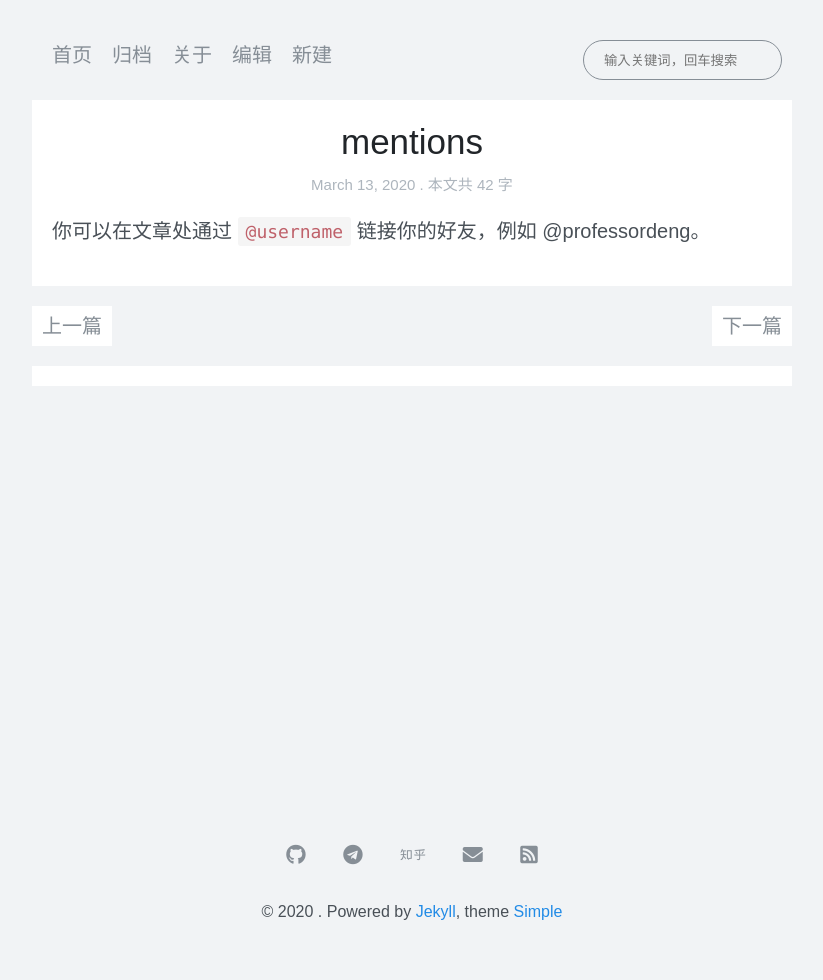
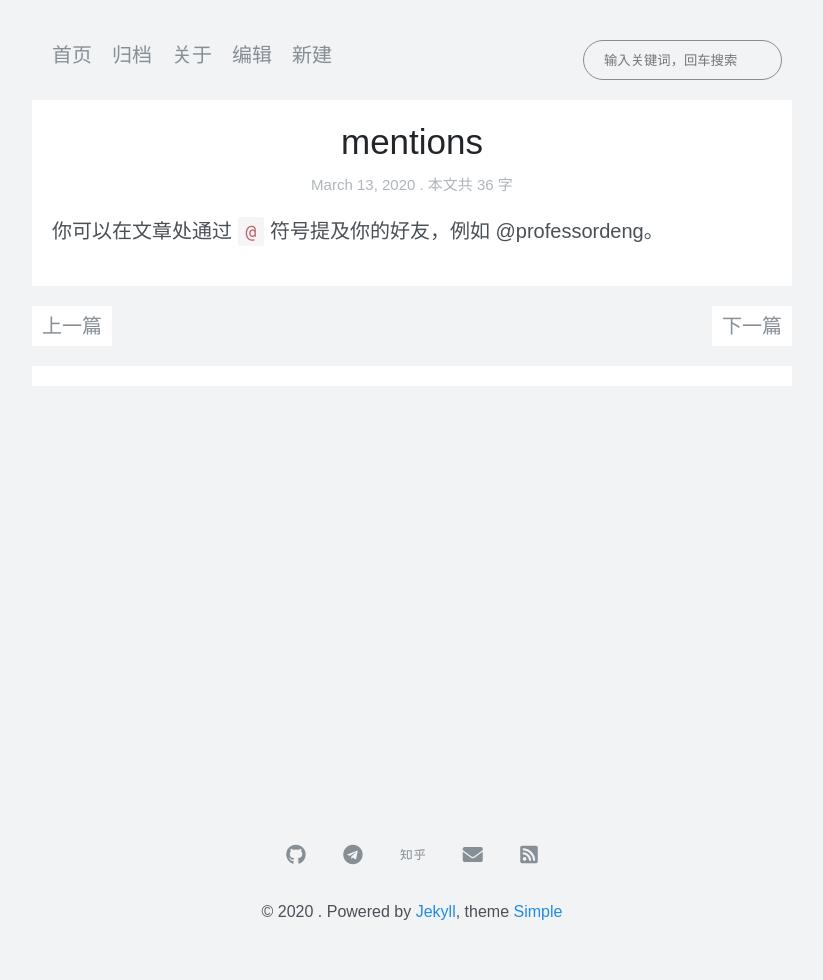
Before and after one commit to whenfung/simple, a Jekyll site: the page built from _posts/2020-03-13-mentions.md, in a window 1280 px wide. Shown: the whole page, without its empty margins (228-1051 px from the left). Built offline with Jekyll 4.4.1, drawn with Linux system fonts in a browser that asks for light colours; nearby versions of some CDN libraries; comment, search, counter and statistics services are not loaded.

```diff
--- a/_posts/2020-03-13-mentions.md
+++ b/_posts/2020-03-13-mentions.md
@@ -2,4 +2,4 @@
 title: mentions
 ---
 
-你可以在文章处通过 `@username` 链接你的好友，例如 @professordeng。
+你可以在文章处通过 `@` 符号提及你的好友，例如 @professordeng。
--- a/_sass/layouts/home.scss
+++ b/_sass/layouts/home.scss
@@ -1,8 +1,18 @@
 .posts-item {
   padding: .5rem 1rem;
   margin-bottom: 1rem;
-  border-radius: var(--border-radius);
   background-color: white;
+
+  @media (min-width: 38rem) {
+    border-radius: var(--border-radius);
+  }
+}
+
+.posts-item-date {
+  display: block;
+  text-align: right;
+  color: var(--gray-600);
+  font-size: .9rem;
 }
 
 // 上下篇布局
--- a/index.html
+++ b/index.html
@@ -8,7 +8,8 @@
   <h2 class="posts-item-title">
     <a href="{{ post.url | relative_url }}">{{ post.title }}</a>
   </h2>
-  <p> {{ post.excerpt | strip_html }} <a href="{{ post.url | relative_url }}">Read more</a> </p>
+  <p> {{ post.excerpt | strip_html }} <a href="{{ post.url | relative_url }}">Read more...</a> </p>
+  <span class="posts-item-date"><i class="fa fa-calendar" aria-hidden="true"></i> {{ post.date | date_to_string }} </span>
 </div>
 {% endfor %}
 
```
Also changed, not shown: _posts/2020-03-17-markdown-toc.md (+2 -2 lines).
